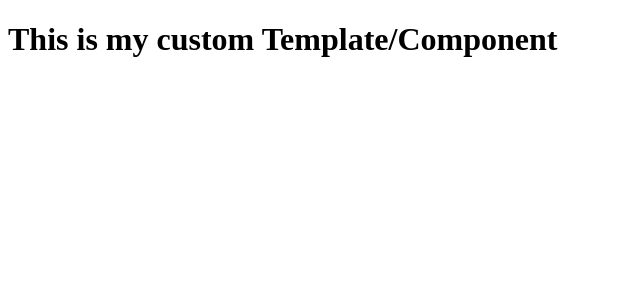
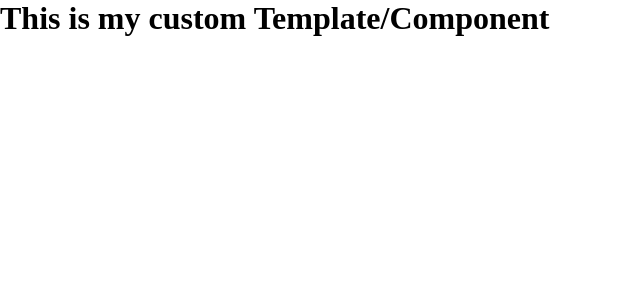
Before and after one commit to Cloud-Intelligence/todo-app, a Vue app: page / in a window 1280 px wide. Shown: the top 300 px of the page, without its empty margins (0-640 px from the left). Built offline with nearby package versions, Linux system fonts and the light colour scheme.

Commit message:
Configuring Styles

```diff
--- a/src/assets/styles/styles.css
+++ b/src/assets/styles/styles.css
@@ -0,0 +1,58 @@
+@import url('https://fonts.googleapis.com/css2?family=Josefin+Sans:wght@300;600&display=swap');
+
+:root {
+    --body-height: 18px;
+    --header-height: 24px;
+
+    --font:'Josefin Sans', sans-serif;
+    --font-regular: 300;
+    --font-bold: 600;
+    /*Light Theme*/
+    --lt-very-light-gray: hsl(0, 0%, 98%);
+    --lt-very-light-grayish-blue: hsl(236, 33%, 92%);
+    --lt-light-grayish-blue: hsl(233, 11%, 84%);
+    --lt-dark-grayish-blue: hsl(236, 9%, 61%);
+    --lt-very-dark-grayish-blue: hsl(235, 19%, 35%);
+    /*Dark Theme*/
+    --dt-very-dark-blue: hsl(235, 21%, 11%);
+    --dt-very-dark-desaturated-blue: hsl(235, 24%, 19%);
+    --dt-light-grayish-blue: hsl(234, 39%, 85%);
+    --dt-light-grayish-blue-hover: hsl(236, 33%, 92%);
+    --dt-dark-grayish-blue: hsl(234, 11%, 52%);
+    --dt-very-dark-grayish-blue: hsl(233, 14%, 35%);
+    --dt-very-dark-grayish-blue: hsl(237, 14%, 26%);
+
+    --bright-blue: hsl(220, 98%, 61%);
+    --check-background: linear-gradient hsl(192, 100%, 67%) to hsl(280, 87%, 65%);
+}
+
+* {
+    margin: 0;
+}
+
+.main {
+    height:100vh;
+    width: 100vw;
+    background: #181824;
+}
+
+.background-img {
+    width: 100%;
+}
+
+.body {
+    position: absolute;
+    top: 0;
+    height: 100%;
+    width: 100%;
+    display: flex;
+    flex-direction: column;
+    justify-content: center;
+    align-items: center;
+}
+
+.heading {
+    display: flex;
+    justify-content: space-between;
+    color: white;
+}
```
